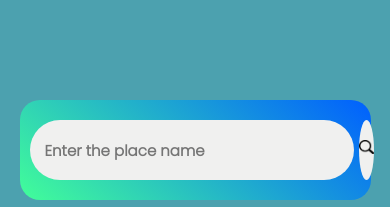
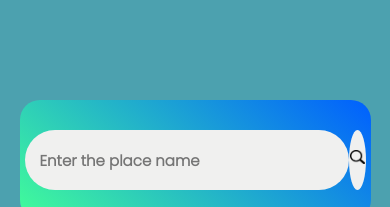
Before and after one commit to Maharsh04/Weather-App, a plain HTML site: page index.html in a window 390 px wide. Shown: the top 207 px of the page. Drawn offline with Linux system fonts and the light colour scheme.

Commit message:
Update style.css

```diff
--- a/css/style.css
+++ b/css/style.css
@@ -133,12 +133,14 @@ body{
 }
 
 @media only screen and (max-width:450px){
-     .card{
-        padding: 20px 10px;
+    .card{
+        padding-right: 5px;
+        padding-left: 5px;
     }
     .search input{
-        margin-right: 5px;
+        margin-right: 0px;
     }
+
 
     .humidity, .wind{
         font-size: 15px;
```
